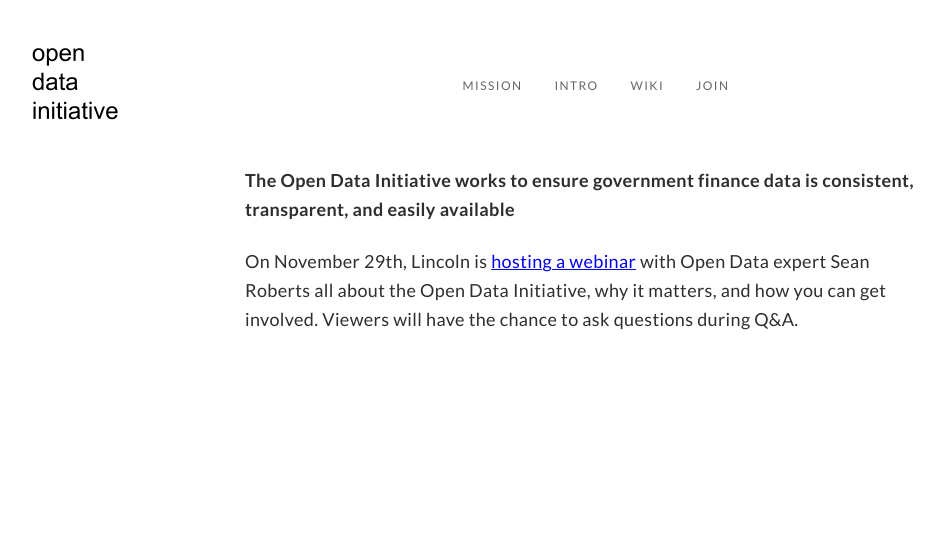
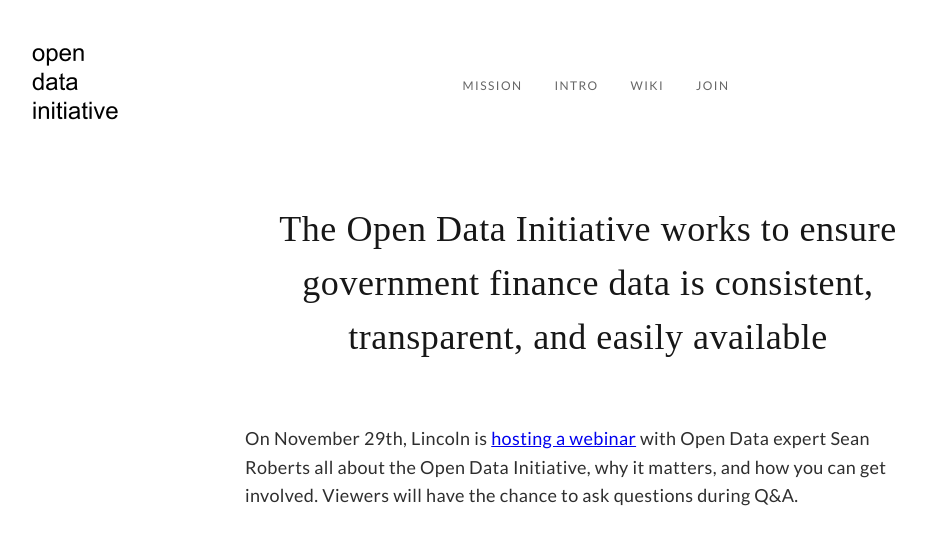
Before and after one commit to opendatainitiative/opendatainitiative.github.io, a Jekyll site: the page built from index.md, in a window 1280 px wide. Shown: the top 545 px of the page, without its empty margins (52-996 px from the left). Built offline with Jekyll 4.4.1, drawn with Linux system fonts in a browser that asks for light colours.

Commit message:
fix header style

```diff
--- a/index.md
+++ b/index.md
@@ -4,5 +4,5 @@ permalink: /
 title: Home
 ---
 
-#### The Open Data Initiative works to ensure government finance data is consistent, transparent, and easily available
+## The Open Data Initiative works to ensure government finance data is consistent, transparent, and easily available
 On November 29th, Lincoln is [hosting a webinar](https://joinlincoln.us7.list-manage.com/track/click?u=37b038d35f4e6f93a44f0c907&id=a5ccd37cac&e=bd4756a2b2) with Open Data expert Sean Roberts all about the Open Data Initiative, why it matters, and how you can get involved. Viewers will have the chance to ask questions during Q&A.
```
